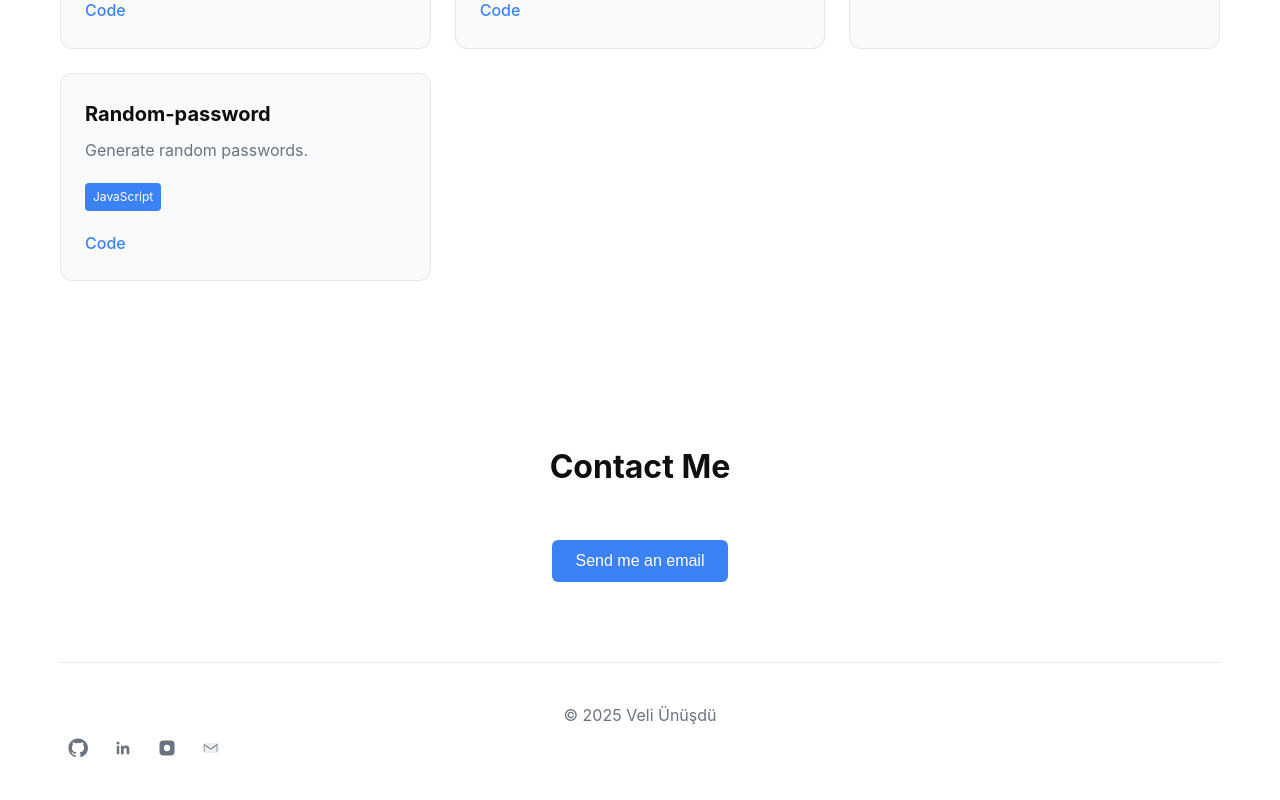
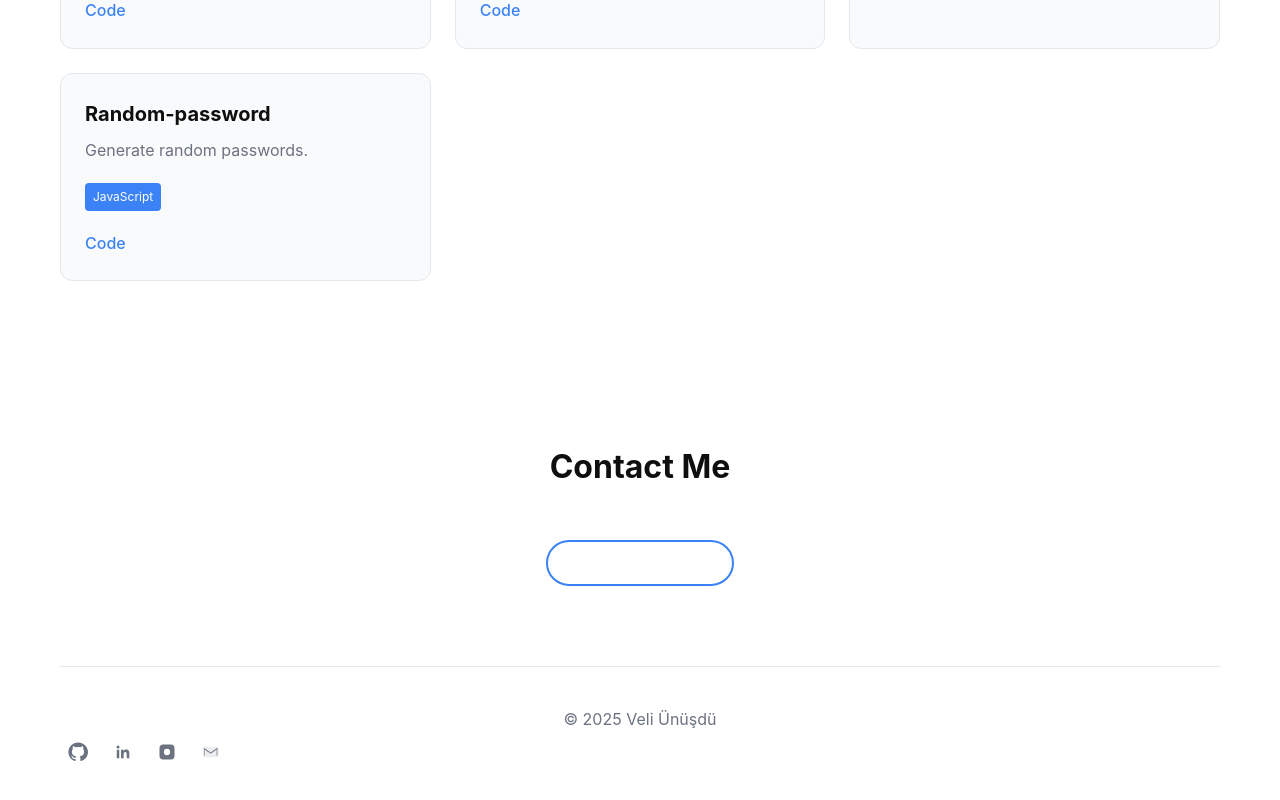
Before and after one commit to veliunusdu/react-portfolio, a React (Vite) app in the folder my-portfolio/: page / in a window 1280 px wide. Shown: the part 1733-2533 px from the top of the page. Built offline with nearby package versions, Linux system fonts and the light colour scheme.

Commit message:
Add liquid-fill button style for email CTA

```diff
--- a/my-portfolio/src/index.css
+++ b/my-portfolio/src/index.css
@@ -351,6 +351,43 @@ button:hover {
 .contact-link { display: inline-block; }
 .email-btn { display: inline-block; margin: 8px auto 0; }
 
+/* Liquid fill button style */
+.email-btn {
+  position: relative;
+  display: inline-block;
+  padding: 12px 28px;
+  color: #fff;
+  background: transparent;
+  border: 2px solid var(--accent);
+  border-radius: 999px;
+  overflow: hidden;
+  cursor: pointer;
+  transition: color 0.35s ease;
+  z-index: 0;
+}
+.email-btn::before {
+  content: "";
+  position: absolute;
+  left: 50%;
+  top: 50%;
+  transform: translate(-50%, -50%) scaleX(0);
+  transform-origin: center;
+  width: 140%;
+  height: 140%;
+  background: linear-gradient(90deg, rgba(58,139,53,0.95), rgba(71,162,72,0.95));
+  border-radius: 50%;
+  transition: transform 0.5s cubic-bezier(.2,.9,.2,1);
+  z-index: -1;
+}
+.email-btn:hover::before,
+.email-btn:focus::before {
+  transform: translate(-50%, -50%) scaleX(1);
+}
+.email-btn:hover,
+.email-btn:focus {
+  color: #081107;
+}
+
 /* Footer */
 .site-footer {
   text-align: center;
```
